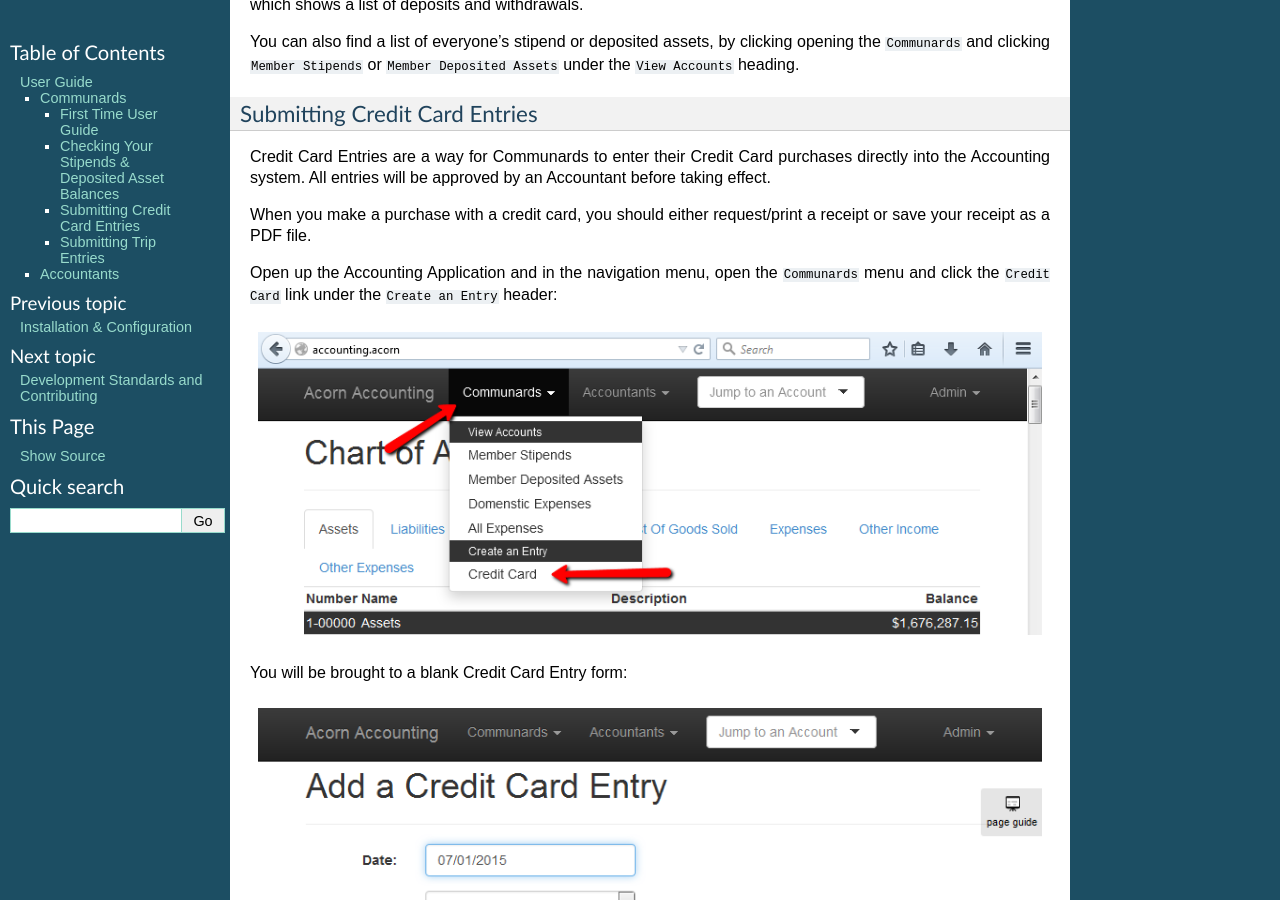
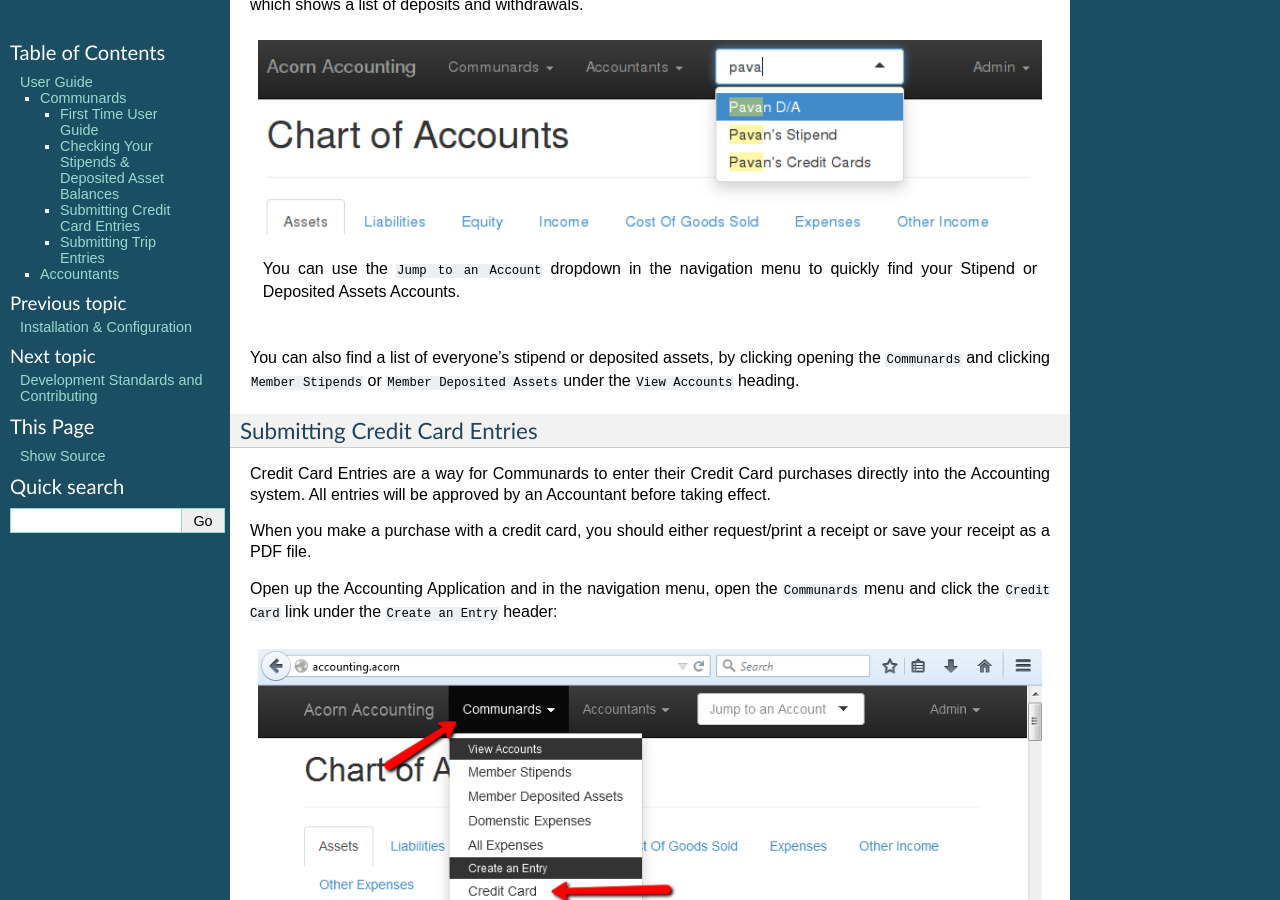
Before and after one commit to prikhi/AcornAccounting, a Sphinx documentation site: the page built from docs/source/userguide.rst, in a window 1280 px wide and 900 px high, scrolled down 2099 px. Built offline with Sphinx 7.4.7, drawn with Linux system fonts in a browser that asks for light colours; formulas are drawn with MathJax 3.

Commit message:
Add Image to "Checking Your Stipend" Documentation

```diff
--- a/docs/source/userguide.rst
+++ b/docs/source/userguide.rst
@@ -86,6 +86,13 @@ To check the balance of either Account, type your name into the ``Jump to an
 Account`` input in the navigation menu. You should see your Accounts in the
 dropdown menu, select one of the Accounts to be taken to it's Details page,
 which shows a list of deposits and withdrawals.
+
+.. figure:: _images/jump_to_stipend.png
+    :alt: Using the Jump to an Account Dropdown to Find Your Stipend
+    :width: 820px
+    :align: center
+
+    You can use the ``Jump to an Account`` dropdown in the navigation menu to quickly find your Stipend or Deposited Assets Accounts.
 
 You can also find a list of everyone's stipend or deposited assets, by clicking
 opening the ``Communards`` and clicking ``Member Stipends`` or ``Member
```
Also changed, not shown: docs/source/_images/jump_to_stipend.png (added).
